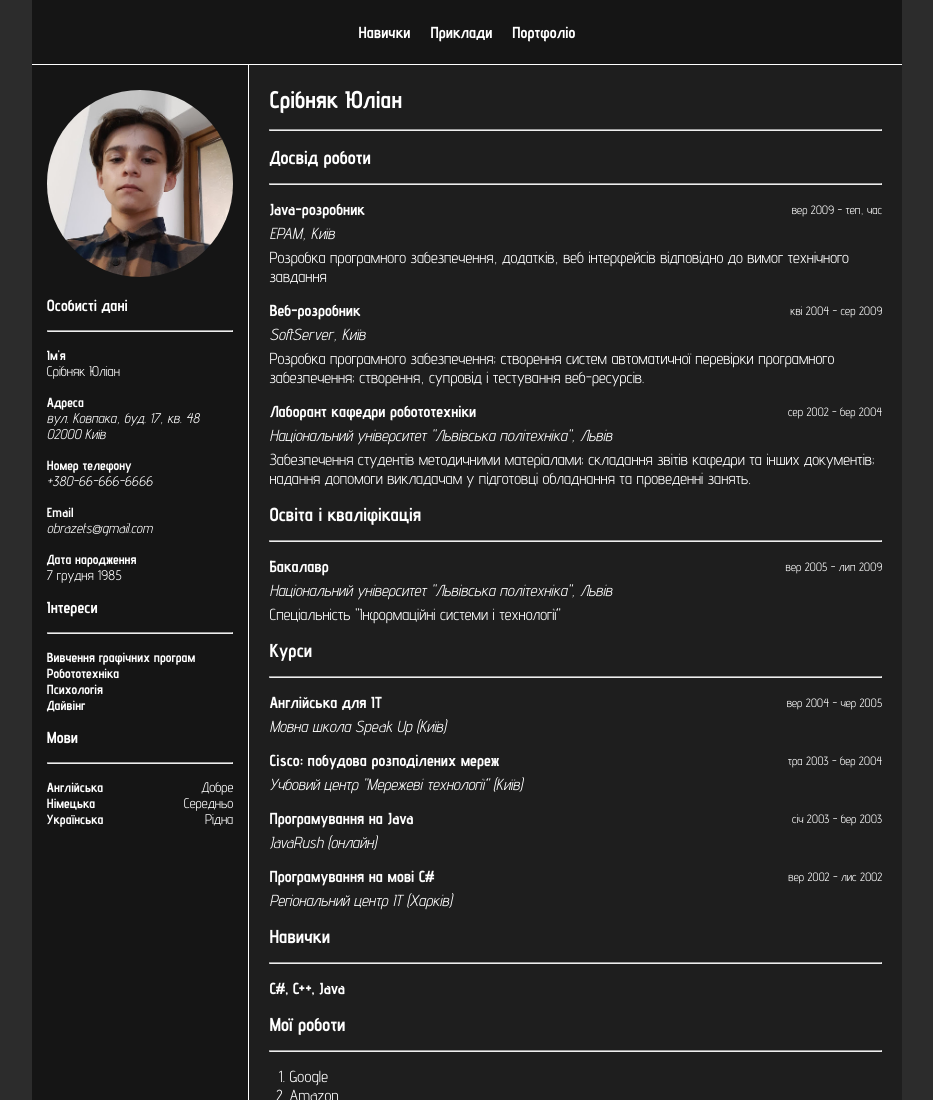
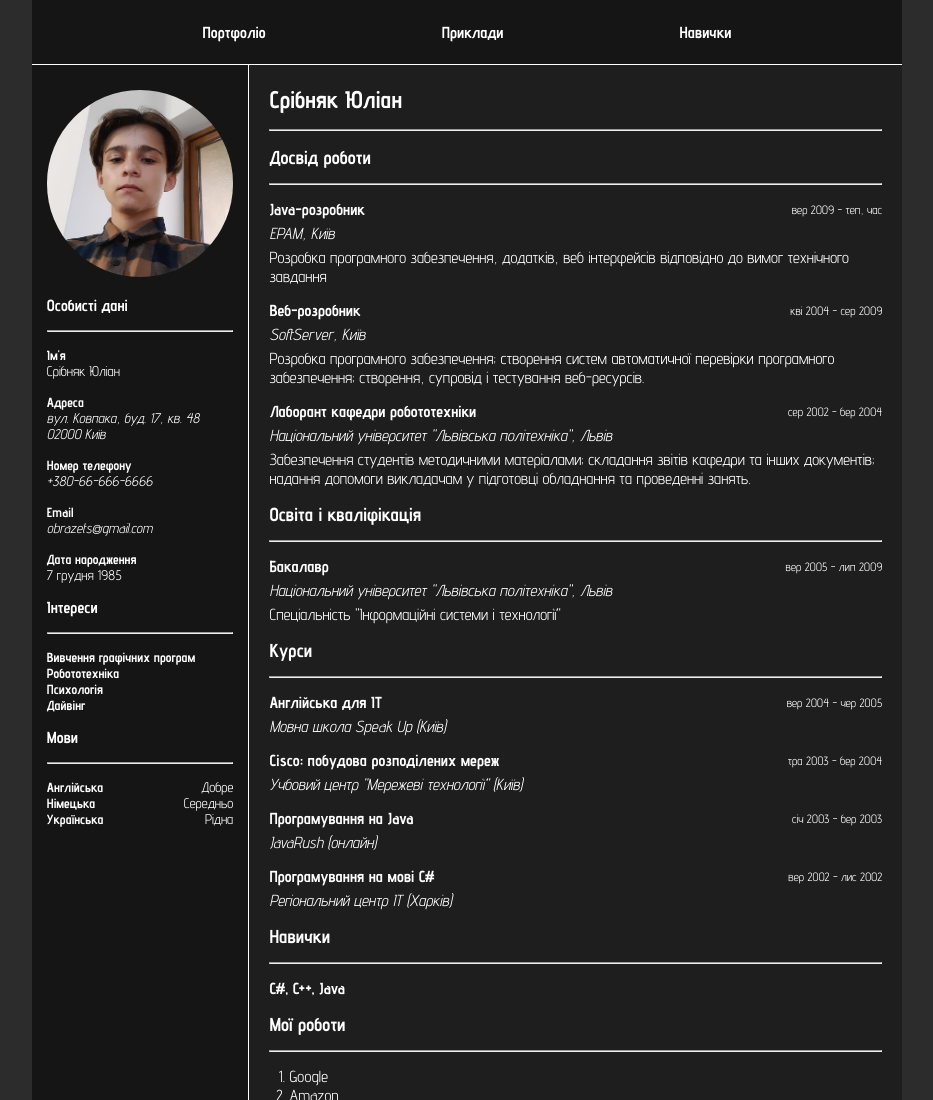
Before and after one commit to sribniakyulian/sribniakyulian.github.io, a plain HTML site: page index.html in a window 1280 px wide. Shown: the top 1100 px of the page, without its empty margins (173-1106 px from the left). Drawn offline with Linux system fonts and the light colour scheme.

Commit message:
Update index.html

```diff
--- a/index.html
+++ b/index.html
@@ -15,14 +15,8 @@
 <body>
 <div class="body-content">
   <header>
-    <nav>
+    <nav class="header-nav">
       <ul class="navigation">
-        <li><a href="#skills-article"><h4>Навички</h4></a></li>
-        <li class="dropdown-container"><a><h4>Приклади</h4></a>
-          <ul class="dropdown-menu">
-            <li><a href="ex/pr4_ex/index.html">Практична робота №4</a></li>
-          </ul>
-        </li>
         <li class="dropdown-container"><a><h4>Портфоліо</h4></a>
           <ul class="dropdown-menu">
             <li><a href="lr/lr1/index.html">Лабораторна робота №1</a></li>
@@ -46,6 +40,12 @@
             <li><a href="pr/pr4/index.html">Практична робота №4</a></li>
           </ul>
         </li>
+        <li class="dropdown-container"><a><h4>Приклади</h4></a>
+          <ul class="dropdown-menu">
+            <li><a href="ex/pr4_ex/index.html">Практична робота №4</a></li>
+          </ul>
+        </li>
+        <li><a href="#skills-article"><h4>Навички</h4></a></li>
       </ul>
     </nav>
   </header>
```
